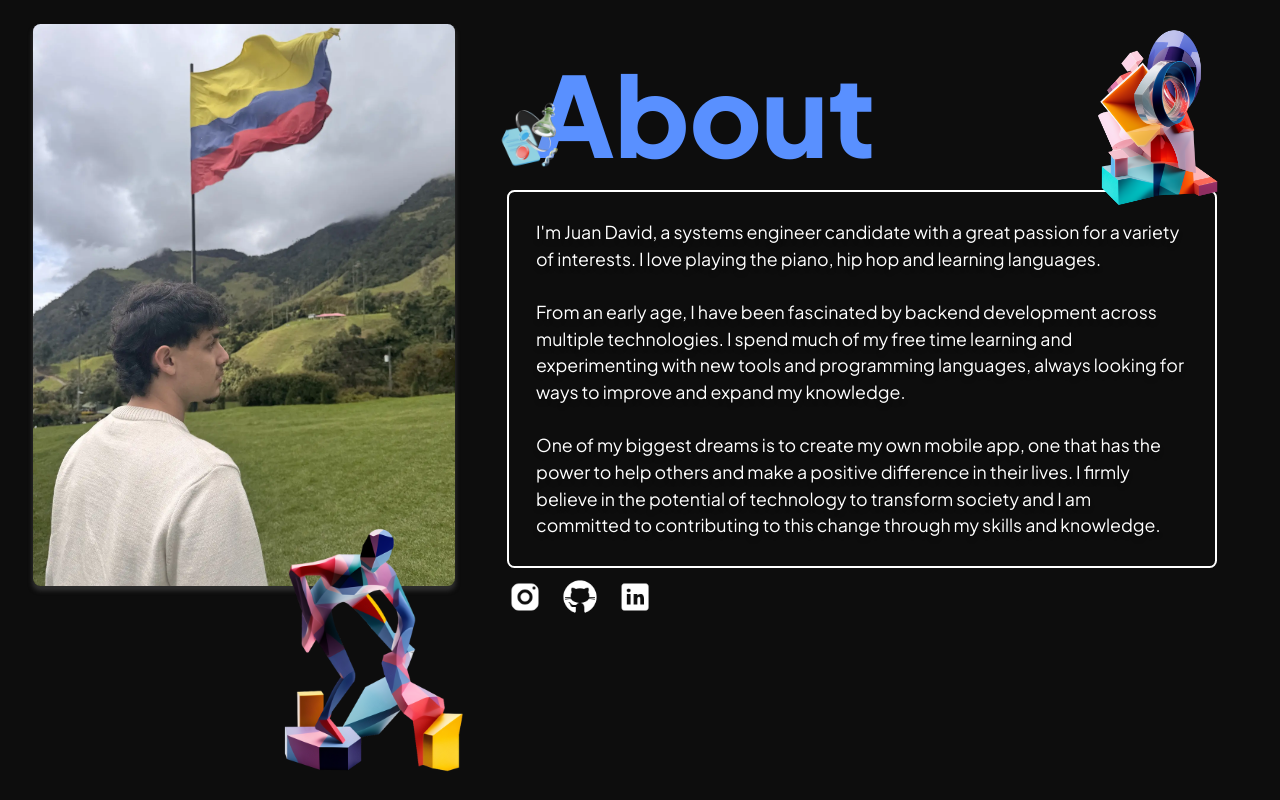
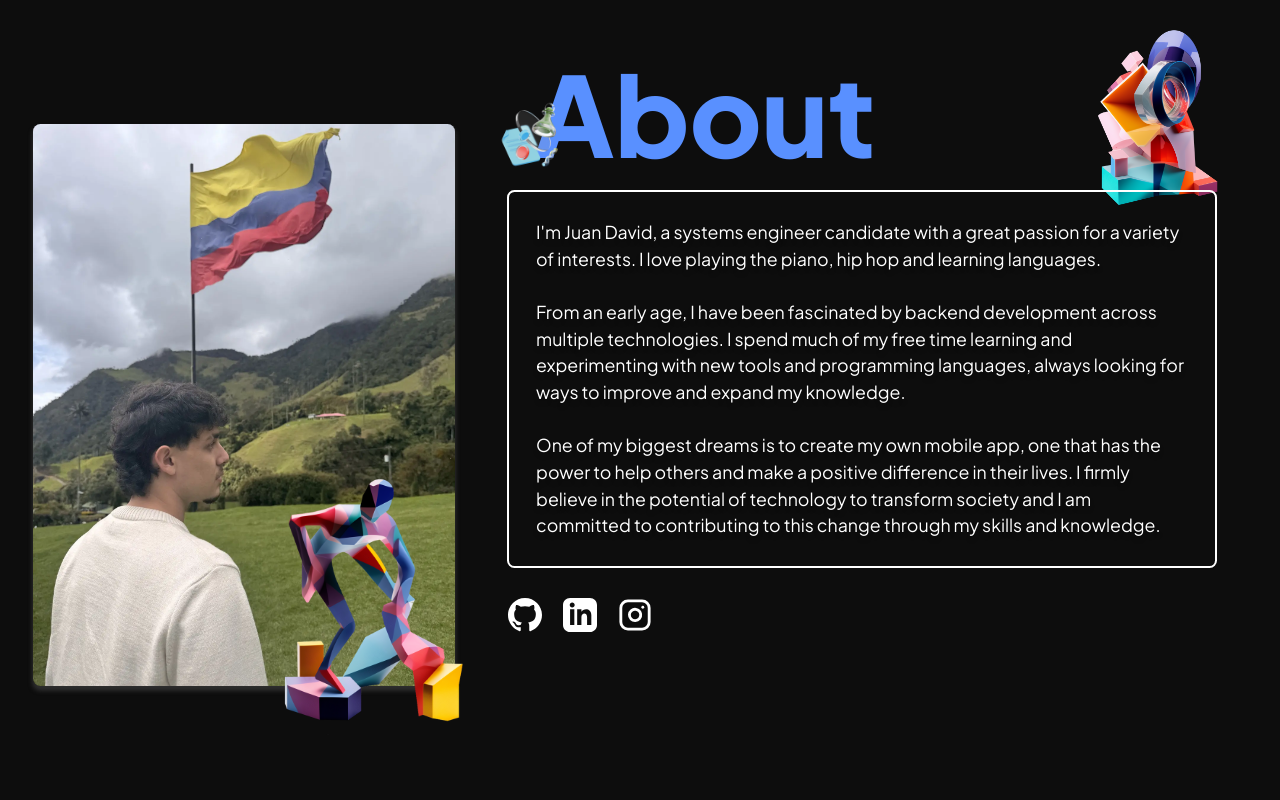
Before and after one commit to Juandagarc/juandagarc.github.io, a Next.js app: page / in a window 1280 px wide. Shown: the part 880-1680 px from the top of the page. Built offline with nearby package versions, Linux system fonts and the light colour scheme.

Commit message:
style(about): replace image social icons with interactive svgs

```diff
--- a/components/AboutSection.tsx
+++ b/components/AboutSection.tsx
@@ -2,6 +2,7 @@
 
 import { useTranslation } from "./I18nProvider";
 import { px } from "../utils/px";
+import { motion, useScroll, useTransform } from "framer-motion";
 
 const imgDevImage = "./assets/dev_image.webp";
 const imgBusinessStrategy = "./assets/business-strategy.png";
@@ -12,7 +13,12 @@
 const imgAbstractHuman = "./assets/abstract-human.png";
 
 export default function AboutSection() {
-    const { t } = useTranslation();
+    const { t, language } = useTranslation();
+    const { scrollYProgress } = useScroll();
+
+    // Slight parallax based on overall scroll
+    const yDevImage = useTransform(scrollYProgress, [0, 1], [-100, 100]);
+    const yAbstractHuman = useTransform(scrollYProgress, [0, 1], [150, -50]);
 
     return (
         <div
@@ -33,10 +39,17 @@
                     width: px(1635),
                 }}
             >
-                <div style={{ display: "flex", gap: px(53), alignItems: "flex-start", width: "100%" }}>
+                <motion.div
+                    initial={{ opacity: 0, y: 50 }}
+                    whileInView={{ opacity: 1, y: 0 }}
+                    viewport={{ once: true, margin: "-100px" }}
+                    transition={{ duration: 0.8, ease: "easeOut" }}
+                    style={{ display: "flex", gap: px(53), alignItems: "flex-start", width: "100%" }}
+                >
                     {/* Dev Image */}
-                    <div
+                    <motion.div
                         style={{
+                            y: yDevImage,
                             height: px(759),
                             position: "relative",
                             width: px(569),
@@ -58,7 +71,7 @@
                                 objectFit: "cover",
                             }}
                         />
-                    </div>
+                    </motion.div>
 
                     {/* Content Box */}
                     {/* Width adjusted to match Figma About-content width 1013 */}
@@ -70,13 +83,14 @@
                                 fontFamily: "'Plus Jakarta Sans', sans-serif",
                                 fontWeight: 800,
                                 color: "#5990ff",
-                                fontSize: px(150),
-                                lineHeight: px(160),
+                                fontSize: language === "es" ? px(120) : px(150),
+                                lineHeight: language === "es" ? px(130) : px(160),
                                 position: "absolute",
                                 left: px(53),
                                 top: px(41),
-                                width: px(473),
-                                zIndex: 1
+                                width: language === "es" ? px(700) : px(473),
+                                zIndex: 1,
+                                whiteSpace: language === "es" ? "nowrap" : "normal",
                             }}
                         >
                             {t("about.title")}
@@ -92,8 +106,8 @@
                             <img src={imgAbstractGlass} alt="" style={{ width: "100%", height: "100%", objectFit: "contain", pointerEvents: "none" }} />
                         </div>
 
-                        {/* Description Card - Figma relative coords: x=640 (left=18), y=225 (top=225). Width 958 */}
-                        <div style={{ position: "absolute", left: px(18), top: px(225) }}>
+                        {/* Description Card and Social Links */}
+                        <div style={{ position: "absolute", left: px(18), top: px(225), display: "flex", flexDirection: "column", gap: px(40), zIndex: 10 }}>
                             <div
                                 style={{
                                     fontFamily: "'Plus Jakarta Sans', sans-serif",
@@ -113,28 +127,39 @@
                             >
                                 {t("about.description")}
                             </div>
-                        </div>
 
-                        {/* Social Links - placed below description naturally, but loosely pinned near bottom */}
-                        {/* Figma relative coords for social links: x=640 (left=18), y=670 (top=670) */}
-                        <div style={{ position: "absolute", display: "flex", gap: px(26), left: px(18), top: px(750) }}>
-                            <div style={{ width: px(48), height: px(48), position: "relative", cursor: "pointer" }}>
-                                <img src={imgImage2} alt="" style={{ width: "100%", height: "100%", objectFit: "cover" }} />
-                            </div>
-                            <div style={{ width: px(48), height: px(48), position: "relative", cursor: "pointer" }}>
-                                <img src={imgImage1} alt="" style={{ width: "100%", height: "100%", objectFit: "cover" }} />
-                            </div>
-                            <div style={{ width: px(48), height: px(48), position: "relative", cursor: "pointer" }}>
-                                <img src={imgImage3} alt="" style={{ width: "100%", height: "100%", objectFit: "cover" }} />
+                            {/* Social Links */}
+                            <div style={{ display: "flex", gap: px(26) }}>
+                                {/* GitHub */}
+                                <a href="https://github.com/Juandagarc" target="_blank" rel="noopener noreferrer" style={{ color: "white", transition: "color 0.2s", display: "flex", alignItems: "center", justifyContent: "center", width: px(48), height: px(48) }} onMouseOver={(e) => e.currentTarget.style.color = "#07cf07"} onMouseOut={(e) => e.currentTarget.style.color = "white"}>
+                                    <svg width="34" height="34" viewBox="0 0 24 24" fill="currentColor" stroke="none"><path d="M12 0c-6.626 0-12 5.373-12 12 0 5.302 3.438 9.8 8.207 11.387.599.111.793-.261.793-.577v-2.234c-3.338.726-4.033-1.416-4.033-1.416-.546-1.387-1.333-1.756-1.333-1.756-1.089-.745.083-.729.083-.729 1.205.084 1.839 1.237 1.839 1.237 1.07 1.834 2.807 1.304 3.492.997.107-.775.418-1.305.762-1.604-2.665-.305-5.467-1.334-5.467-5.931 0-1.311.469-2.381 1.236-3.221-.124-.303-.535-1.524.117-3.176 0 0 1.008-.322 3.301 1.23.957-.266 1.983-.399 3.003-.404 1.02.005 2.047.138 3.006.404 2.291-1.552 3.297-1.23 3.297-1.23.653 1.653.242 2.874.118 3.176.77.84 1.235 1.911 1.235 3.221 0 4.609-2.807 5.624-5.479 5.921.43.372.823 1.102.823 2.222v3.293c0 .319.192.694.801.576 4.765-1.589 8.199-6.086 8.199-11.386 0-6.627-5.373-12-12-12z" /></svg>
+                                </a>
+                                {/* LinkedIn */}
+                                <a href="https://linkedin.com/in/juandagarc" target="_blank" rel="noopener noreferrer" style={{ color: "white", transition: "color 0.2s", display: "flex", alignItems: "center", justifyContent: "center", width: px(48), height: px(48) }} onMouseOver={(e) => e.currentTarget.style.color = "#07cf07"} onMouseOut={(e) => e.currentTarget.style.color = "white"}>
+                                    <svg width="34" height="34" viewBox="0 0 24 24" fill="currentColor" stroke="none"><path d="M19 0h-14c-2.761 0-5 2.239-5 5v14c0 2.761 2.239 5 5 5h14c2.762 0 5-2.239 5-5v-14c0-2.761-2.238-5-5-5zm-11 19h-3v-11h3v11zm-1.5-12.268c-.966 0-1.75-.79-1.75-1.764s.784-1.764 1.75-1.764 1.75.79 1.75 1.764-.783 1.764-1.75 1.764zm13.5 12.268h-3v-5.604c0-3.368-4-3.113-4 0v5.604h-3v-11h3v1.765c1.396-2.586 7-2.777 7 2.476v6.759z" /></svg>
+                                </a>
+                                {/* Instagram */}
+                                <a href="https://instagram.com/juandagarc" target="_blank" rel="noopener noreferrer" style={{ color: "white", transition: "color 0.2s", display: "flex", alignItems: "center", justifyContent: "center", width: px(48), height: px(48) }} onMouseOver={(e) => e.currentTarget.style.color = "#07cf07"} onMouseOut={(e) => e.currentTarget.style.color = "white"}>
+                                    <svg width="34" height="34" viewBox="0 0 24 24" fill="none" stroke="currentColor" strokeWidth="2" strokeLinecap="round" strokeLinejoin="round"><rect x="2" y="2" width="20" height="20" rx="5" ry="5"></rect><path d="M16 11.37A4 4 0 1 1 12.63 8 4 4 0 0 1 16 11.37z"></path><line x1="17.5" y1="6.5" x2="17.51" y2="6.5"></line></svg>
+                                </a>
                             </div>
                         </div>
                     </div>
-                </div>
+                </motion.div>
 
                 {/* Abstract human correctly positioned avoiding image overlap */}
-                <div style={{ position: "absolute", height: px(358), left: px(302), top: px(670), width: px(320) }}>
+                <motion.div
+                    style={{
+                        y: yAbstractHuman,
+                        position: "absolute",
+                        height: px(358),
+                        left: px(302),
+                        top: px(670),
+                        width: px(320)
+                    }}
+                >
                     <img src={imgAbstractHuman} alt="" style={{ width: "100%", height: "100%", objectFit: "contain", pointerEvents: "none" }} />
-                </div>
+                </motion.div>
             </div>
         </div>
     );
```
